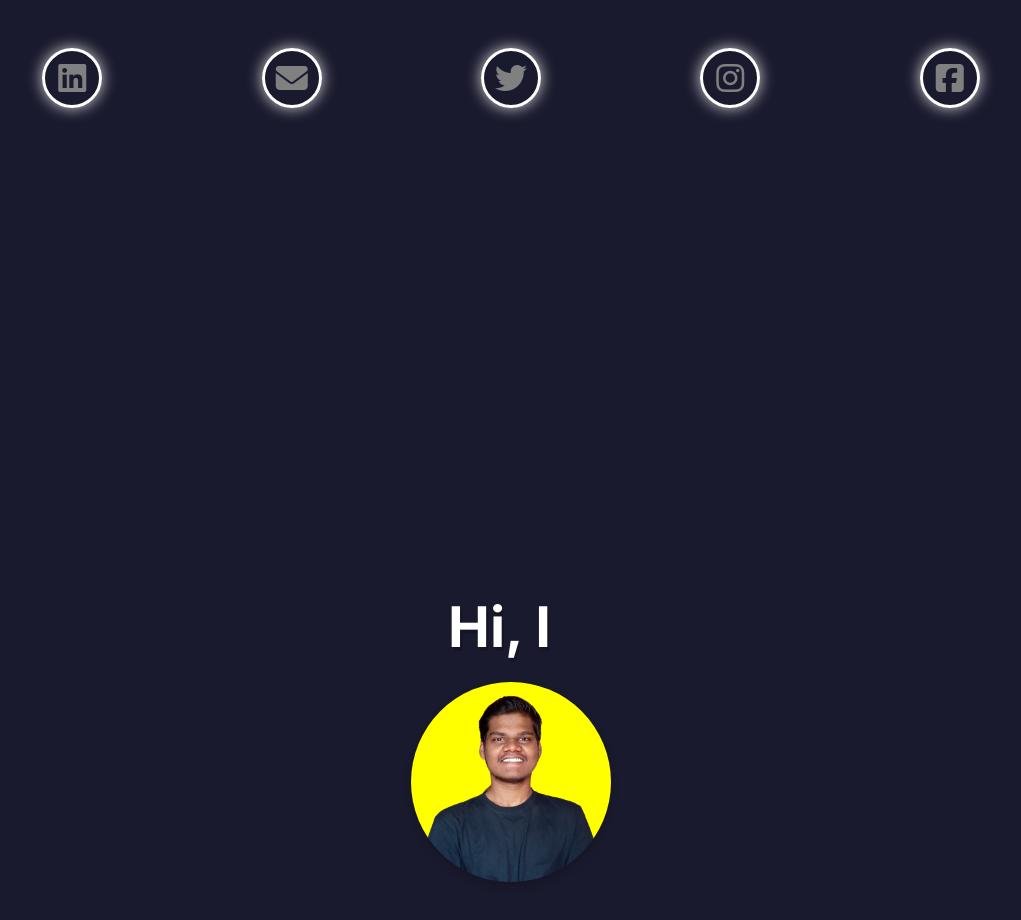
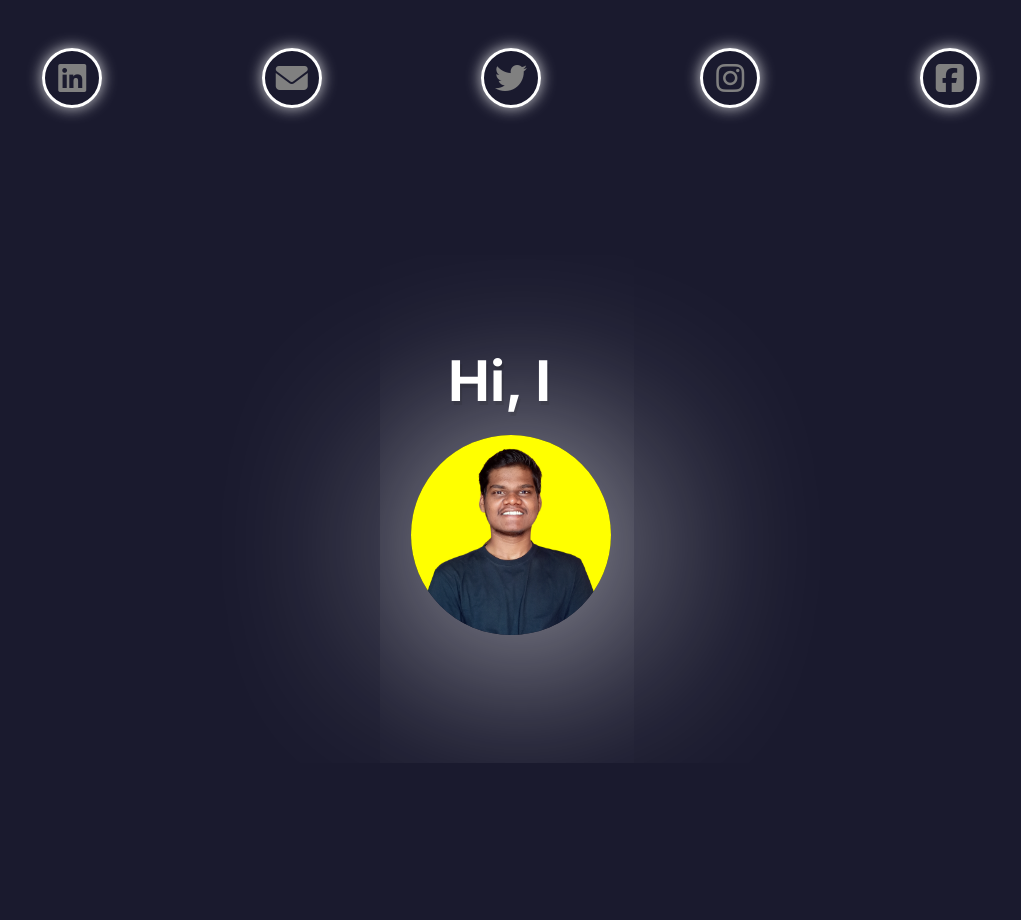
Before and after one commit to SAICSP/PortFolio, a React (Vite) app: page / in a window 1280 px wide. Shown: the top 920 px of the page, without its empty margins (129-1150 px from the left). Built offline with nearby package versions, Linux system fonts and the light colour scheme.

Commit message:
several changes

```diff
--- a/src/Components/Hero.css
+++ b/src/Components/Hero.css
@@ -1,7 +1,7 @@
 .hero-container {
     display: flex;
     justify-content: center;
-    align-items: center;
+    align-items: start;
     height: 100vh;
     color: white;
 }
@@ -16,8 +16,8 @@
     height: 200px;
     border-radius: 50%;
     margin-bottom: 20px;
-    box-shadow: 0 4px 8px rgba(0, 0, 0, 0.2);
-    animation: zoomBounce 1.5s ease-in-out;
+    box-shadow: 10px 10px 200px white !important;
+    animation: zoomBounce 3s ease-in-out;
     /* Animation added */
 }
 
--- a/src/Components/Hero.jsx
+++ b/src/Components/Hero.jsx
@@ -1,4 +1,5 @@
 import React, { useState, useEffect } from 'react';
+import { motion } from 'framer-motion';
 import './Hero.css';
 
 function Hero() {
@@ -23,12 +24,10 @@ function Hero() {
                 setSpeed(100);
             }
 
-
             if (!isDeleting && currentText === currentFullText) {
                 setTimeout(() => setIsDeleting(true), 1000); // Pause before starting to delete
             }
 
-            // If text is fully deleted
             if (isDeleting && currentText === '') {
                 setIsDeleting(false);
                 setTextIndex((prev) => (prev + 1) % texts.length); // Move to the next text
@@ -40,13 +39,35 @@ function Hero() {
         return () => clearTimeout(timer);
     }, [charIndex, isDeleting, speed, currentText, textIndex, texts]);
 
+    // Image animation variants
+    const imageVariants = {
+        hidden: { opacity: 0, scale: 0.8 },
+        visible: {
+            opacity: 1,
+            scale: 1,
+            transition: {
+                duration: 0.8,
+                ease: "easeInOut",
+            },
+        },
+    };
+
     return (
         <div className="hero-container">
             <div className="hero-content">
                 <h1 className="hero-title">{currentText}<span className="cursor">|</span></h1>
-                <a href="https://github.com/SAICSP">
-                    <img src="/sp-Photoroom.png" alt="Sai Prakash" className="hero-image" />
-                </a>
+                <motion.a
+                    href="https://github.com/SAICSP"
+                    initial="hidden"
+                    animate="visible"
+                    variants={imageVariants}
+                >
+                    <motion.img
+                        src="/sp-Photoroom.png"
+                        alt="Sai Prakash"
+                        className="hero-image"
+                    />
+                </motion.a>
             </div>
         </div>
     );
```
